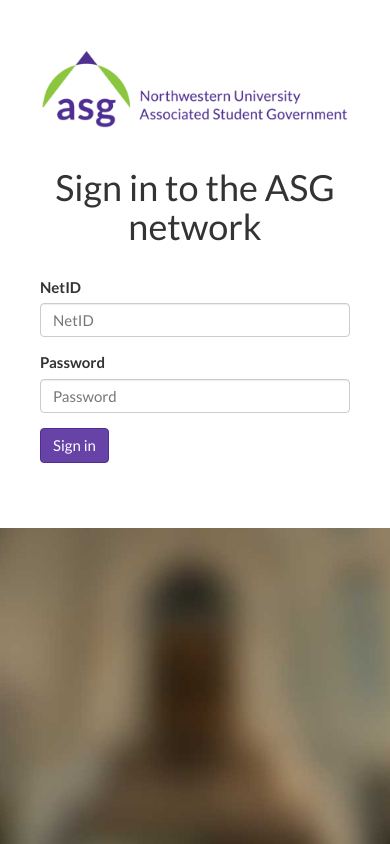
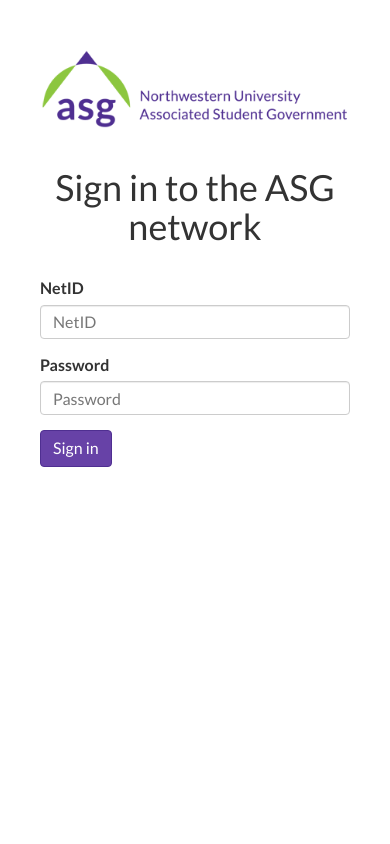
Before and after one commit to nuasg/sso, a Django app: template templates/login.html in a window 390 px wide. Run offline with Django 3.2, Linux system fonts and the light colour scheme; the template is opened without the code that fills it, so the values that code supplies are empty; some libraries are stand-ins or nearby versions.

Commit message:
mobile friendlier

```diff
--- a/static/style.css
+++ b/static/style.css
@@ -6,7 +6,7 @@
 }
 
 body, .form-control, .btn {
-    font-size: 15px;
+    font-size: 16px;
     font-family: 'Lato', sans-serif;
 }
 
--- a/templates/login.html
+++ b/templates/login.html
@@ -10,9 +10,15 @@
   <link rel="stylesheet" href="{% static 'style.css' %}">
   <style>
     body {
+      background-color: #555;
       background-image: url({% static 'university-hall.jpg' %});
       background-size: cover;
       background-position: center;
+    }
+    @media (max-width: 768px) {
+      body {
+        background: none;
+      }
     }
   </style>
 </head>
```
